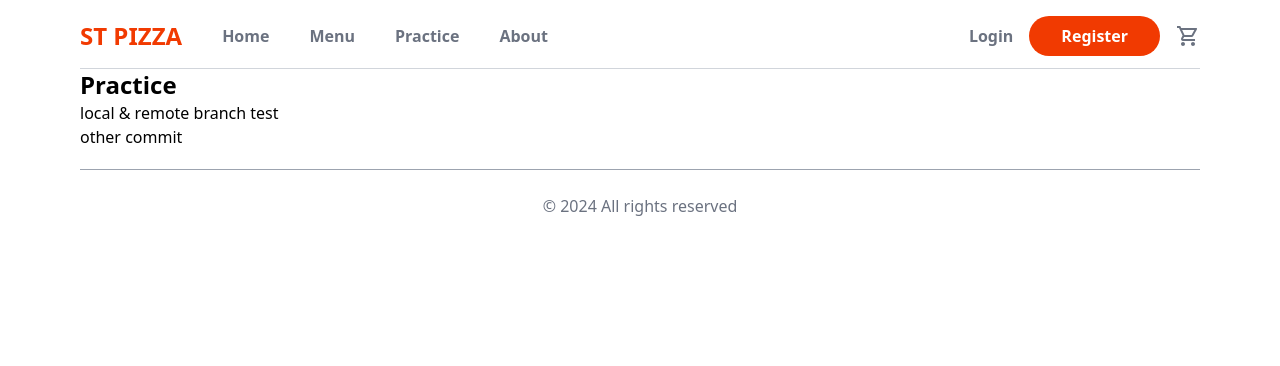
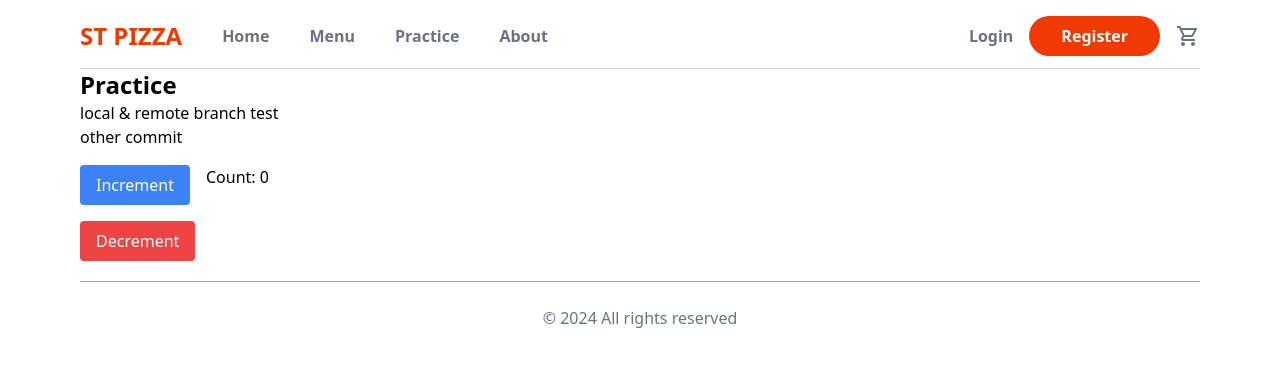
Before and after one commit to ParthN242/food-ordering-pro, a React (Vite) app in the folder Frontend/: page /practice in a window 1280 px wide. Shown: the top 366 px of the page. Built offline with nearby package versions, Linux system fonts and the light colour scheme; no server answers.

Commit message:
Feat: add counter state in practice page

```diff
--- a/Frontend/src/Pages/Practice/Pratice.jsx
+++ b/Frontend/src/Pages/Practice/Pratice.jsx
@@ -1,9 +1,27 @@
+import { useState } from "react";
+
 const Practice = () => {
+  const [count, setCount] = useState(0);
   return (
     <div>
       <h1 className="text-2xl font-bold">Practice</h1>
       <p>local & remote branch test</p>
       <p>other commit</p>
+      <div className="flex gap-4 my-4">
+        <button
+          className="bg-blue-500 text-white px-4 py-2 rounded"
+          onClick={() => setCount(count + 1)}
+        >
+          Increment
+        </button>
+        <p>Count: {count}</p>
+      </div>
+      <button
+        className="bg-red-500 text-white px-4 py-2 rounded"
+        onClick={() => setCount(count - 1)}
+      >
+        Decrement
+      </button>
     </div>
   );
 };
```
